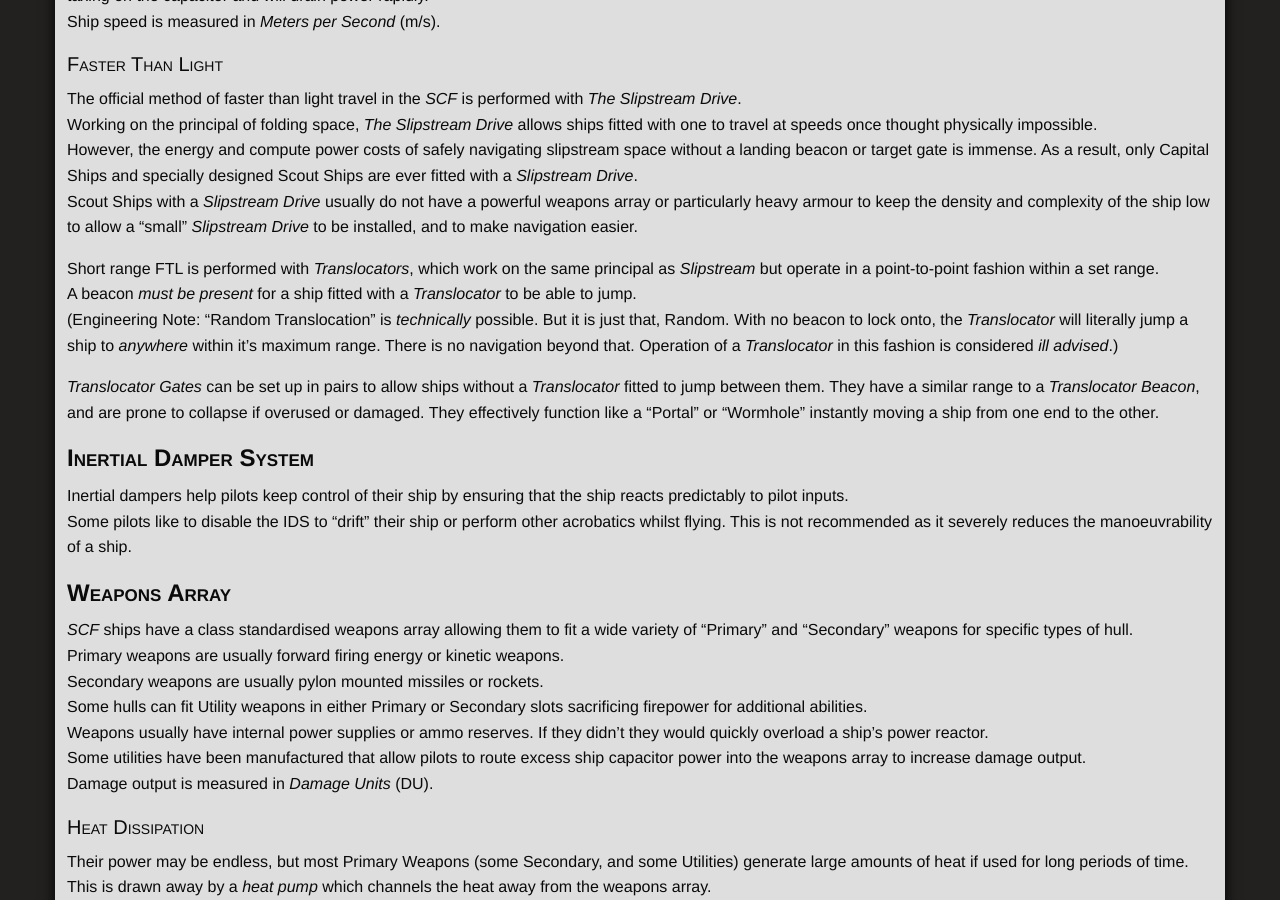
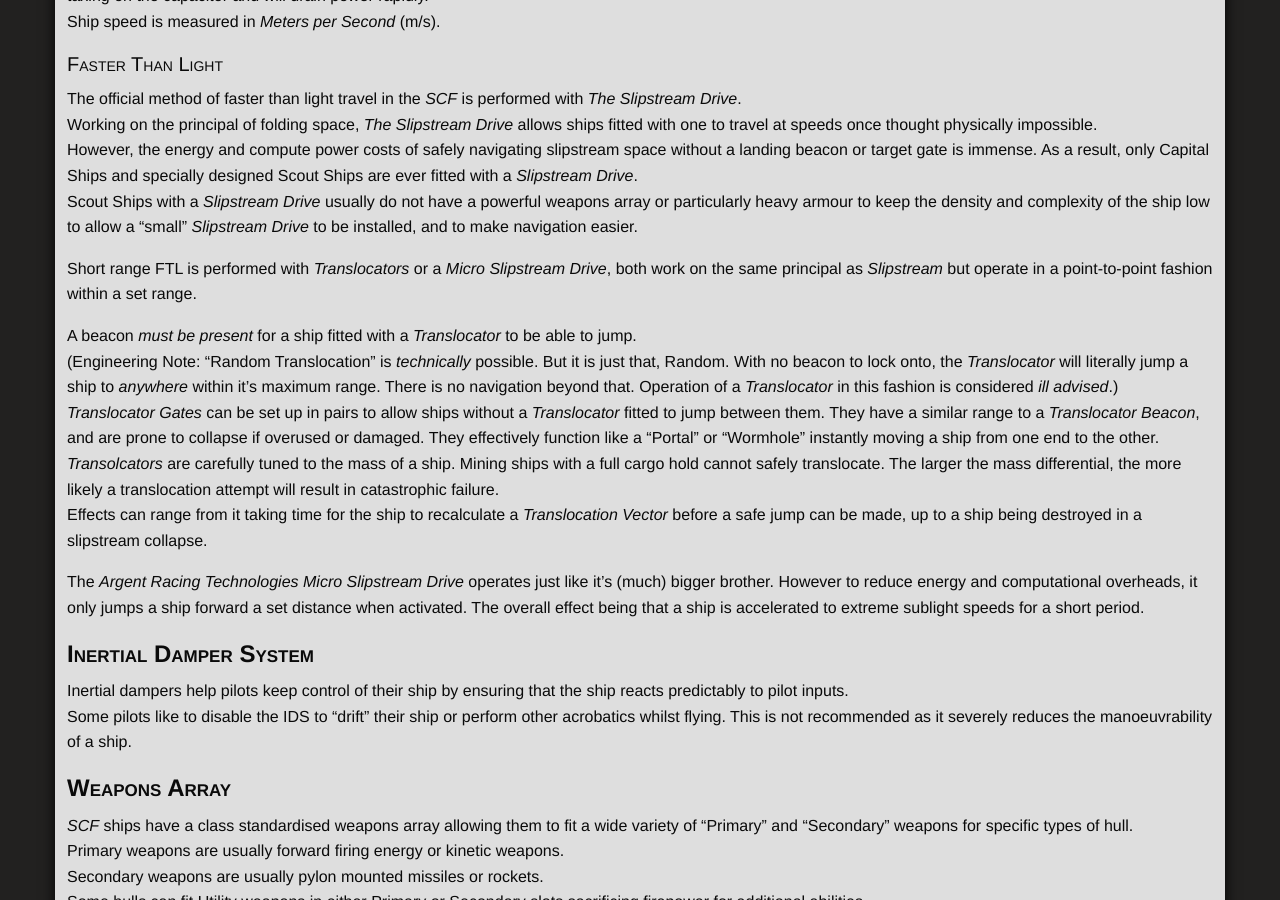
Before and after one commit to ori-sky/polar-space, a Jekyll site: the page built from designs/ships.md, in a window 1280 px wide and 900 px high, scrolled down 912 px. Built offline with Jekyll 4.4.1, drawn with Linux system fonts in a browser that asks for light colours; nearby versions of some CDN libraries; some web fonts are replaced; our own code applies the rules of GitHub Pages for plain Markdown files; library files that are not in the unit come from our copies.

Commit message:
Update ships.md
Added the ART Micro Slipstream Drive to the section about FTL.

```diff
--- a/designs/ships.md
+++ b/designs/ships.md
@@ -36,11 +36,15 @@ Working on the principal of folding space, *The Slipstream Drive* allows ships f
 However, the energy and compute power costs of safely navigating slipstream space without a landing beacon or target gate is immense. As a result, only Capital Ships and specially designed Scout Ships are ever fitted with a *Slipstream Drive*.
 Scout Ships with a *Slipstream Drive* usually do not have a powerful weapons array or particularly heavy armour to keep the density and complexity of the ship low to allow a "small" *Slipstream Drive* to be installed, and to make navigation easier.
 
-Short range FTL is performed with *Translocators*, which work on the same principal as *Slipstream* but operate in a point-to-point fashion within a set range.
+Short range FTL is performed with *Translocators* or a *Micro Slipstream Drive*, both work on the same principal as *Slipstream* but operate in a point-to-point fashion within a set range.
+
 A beacon *must be present* for a ship fitted with a *Translocator* to be able to jump.
 (Engineering Note: "Random Translocation" is *technically* possible. But it is just that, Random. With no beacon to lock onto, the *Translocator* will literally jump a ship to *anywhere* within it's maximum range. There is no navigation beyond that. Operation of a *Translocator* in this fashion is considered *ill advised*.)
+*Translocator Gates* can be set up in pairs to allow ships without a *Translocator* fitted to jump between them. They have a similar range to a *Translocator Beacon*, and are prone to collapse if overused or damaged. They effectively function like a "Portal" or "Wormhole" instantly moving a ship from one end to the other.
+*Transolcators* are carefully tuned to the mass of a ship. Mining ships with a full cargo hold cannot safely translocate. The larger the mass differential, the more likely a translocation attempt will result in catastrophic failure.
+Effects can range from it taking time for the ship to recalculate a *Translocation Vector* before a safe jump can be made, up to a ship being destroyed in a slipstream collapse.
 
-*Translocator Gates* can be set up in pairs to allow ships without a *Translocator* fitted to jump between them. They have a similar range to a *Translocator Beacon*, and are prone to collapse if overused or damaged. They effectively function like a "Portal" or "Wormhole" instantly moving a ship from one end to the other.
+The *Argent Racing Technologies Micro Slipstream Drive* operates just like it's (much) bigger brother. However to reduce energy and computational overheads, it only jumps a ship forward a set distance when activated. The overall effect being that a ship is accelerated to extreme sublight speeds for a short period.
 
 ## Inertial Damper System
 
```
